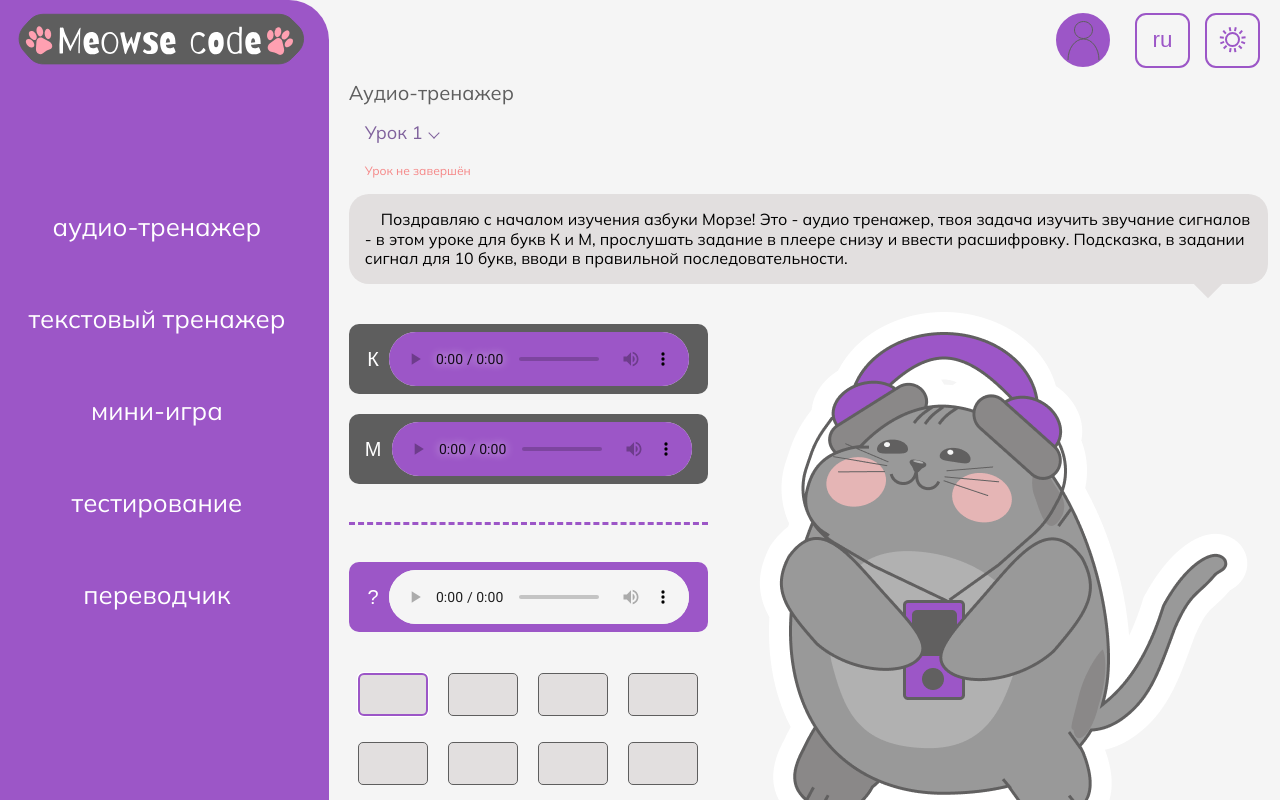
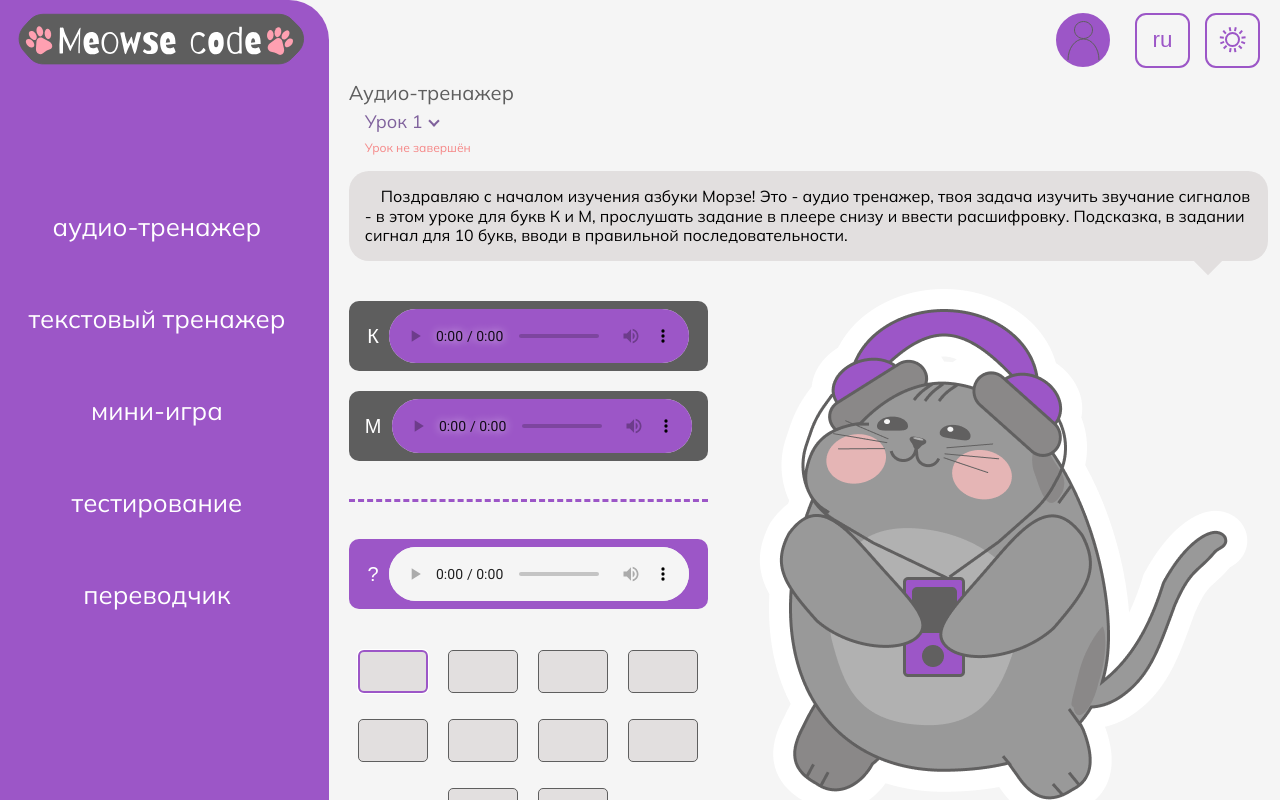
Before and after one commit to PronkoEvgeniya/meowse-code, a React (Create React App) app: page /audio/1 in a window 1280 px wide. Shown: the top 800 px of the page. Built offline with nearby package versions, Linux system fonts and the light colour scheme.

Commit message:
refactor: change styles for custom select

```diff
--- a/src/components/authModals/modal.scss
+++ b/src/components/authModals/modal.scss
@@ -1,4 +1,4 @@
-@import "../../constants.scss";
+@import '../../constants.scss';
 
 .modal-bg {
   position: absolute;
--- a/src/components/footer.scss
+++ b/src/components/footer.scss
@@ -1,4 +1,4 @@
-@import "../constants.scss";
+@import '../constants.scss';
 
 footer {
   display: flex;
--- a/src/components/header/header.scss
+++ b/src/components/header/header.scss
@@ -1,4 +1,4 @@
-@import "../../constants.scss";
+@import '../../constants.scss';
 
 header {
   position: absolute;
--- a/src/components/lessonSelect/index.scss
+++ b/src/components/lessonSelect/index.scss
@@ -12,19 +12,33 @@ $white: #fff;
     position: relative;
     width: max-content;
     font-size: 2.25rem;
+    height: 2.5rem;
     color: $violet;
+
+    .value {
+      vertical-align: super;
+      transition: 0.1s;
+    }
+
+    &:hover {
+      cursor: pointer;
+    }
+
+    &:hover .value {
+      border-bottom: 2px solid $violet;
+    }
 
     .arrow {
       width: 1rem;
       height: 1rem;
-      border-right: 1px solid $violet;
-      border-bottom: 1px solid $violet;
+      border-right: 2px solid $violet;
+      border-bottom: 2px solid $violet;
       transform: rotate(45deg);
-      justify-self: end;
     }
 
     &.active .arrow {
       transform: rotate(225deg);
+      align-self: flex-start;
     }
 
     .custom-options {
--- a/src/components/lessonSelect/index.tsx
+++ b/src/components/lessonSelect/index.tsx
@@ -74,7 +74,9 @@ export const LessonSelect = ({ data, type }: ILessonProps): JSX.Element => {
 
   return (
     <div className={`custom-select ${isActive ? ' active' : ''}`} onClick={handleToggleSelect}>
-      <Trans i18nKey={'lesson.select'} values={{ id }} />
+      <div className="value">
+        <Trans i18nKey={'lesson.select'} values={{ id }} />
+      </div>
       <div className="arrow"></div>
       <div className="custom-options">{options}</div>
     </div>
--- a/src/components/sidebar.scss
+++ b/src/components/sidebar.scss
@@ -1,5 +1,5 @@
-@import "../constants.scss";
-@import "../routes/startPage.scss";
+@import '../constants.scss';
+@import '../routes/startPage.scss';
 
 aside {
   padding-top: 200px;
--- a/src/constants.scss
+++ b/src/constants.scss
@@ -1,6 +1,6 @@
-$mulish: "Mulish", sans-serif;
-$pacifico: "Pacifico", cursive;
-$roboto: "Roboto", sans-serif;
+$mulish: 'Mulish', sans-serif;
+$pacifico: 'Pacifico', cursive;
+$roboto: 'Roboto', sans-serif;
 $violent: #9c56c7;
 $white: #ffffff;
 $grayText: #5e5e5e;
--- a/src/index.scss
+++ b/src/index.scss
@@ -1,5 +1,5 @@
-@import url("https://fonts.googleapis.com/css2?family=Mulish:ital,wght@0,400;0,700;1,400&family=Pacifico&family=Roboto&display=swap");
-@import "./constants.scss";
+@import url('https://fonts.googleapis.com/css2?family=Mulish:ital,wght@0,400;0,700;1,400&family=Pacifico&family=Roboto&display=swap');
+@import './constants.scss';
 
 *,
 *::after,
--- a/src/routes/startPage.scss
+++ b/src/routes/startPage.scss
@@ -1,4 +1,4 @@
-@import "../constants.scss";
+@import '../constants.scss';
 
 .start-page ~ aside {
   display: none;
```
Lines whose indentation alone changed are shown as unchanged.
